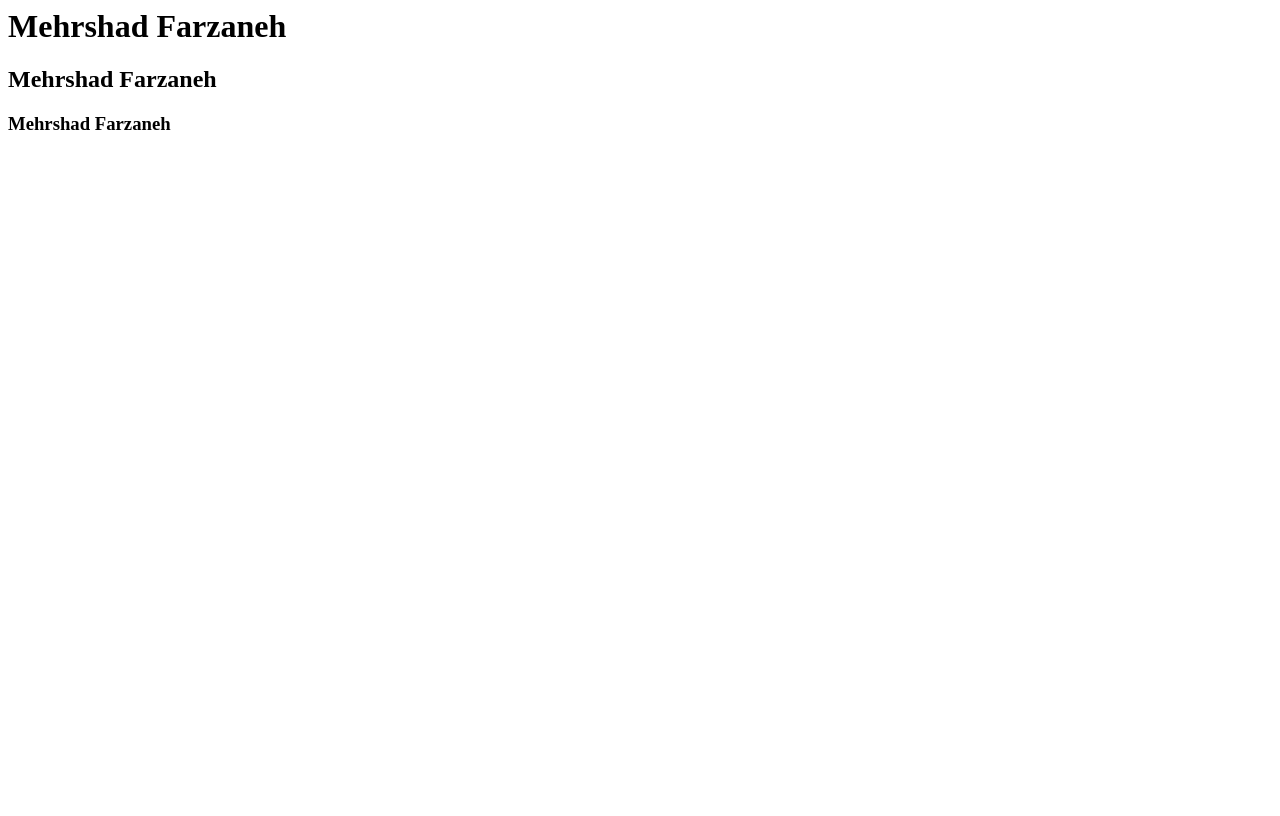
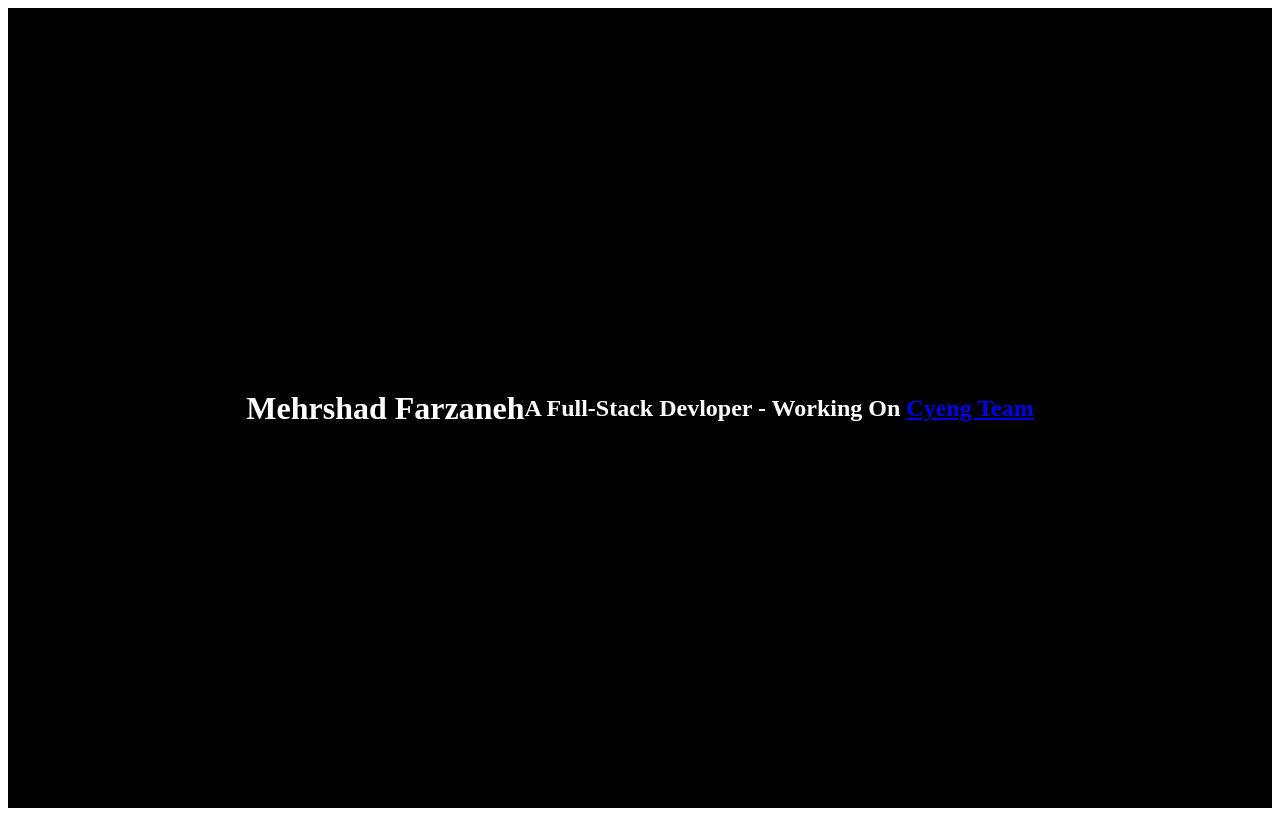
Before and after one commit to mehrshadFarzaneh/mehrshadFarzaneh.github.io, a plain HTML site: page index.html in a window 1280 px wide. Drawn offline with Linux system fonts and the light colour scheme.

Commit message:
Update index.html

```diff
--- a/index.html
+++ b/index.html
@@ -1,9 +1,21 @@
-<h1>
+<style>
+.container{
+  display:flex;
+  align-items:center;
+  justify-content:center;
+  flex-wrap: wrap;
+  color:white;
+  width:100%;
+  height:100vh;
+  background-color:black;
+}
+</style>
+<div class="container">
+  <h1>
 Mehrshad Farzaneh
 </h1>
+<br>
 <h2>
-Mehrshad Farzaneh
+  A Full-Stack Devloper - Working On <a href="https://cyeng.ir" target="_blank"> Cyeng Team </a>
 </h2>
-<h3>
-Mehrshad Farzaneh
-</h3>
+</div>
```
